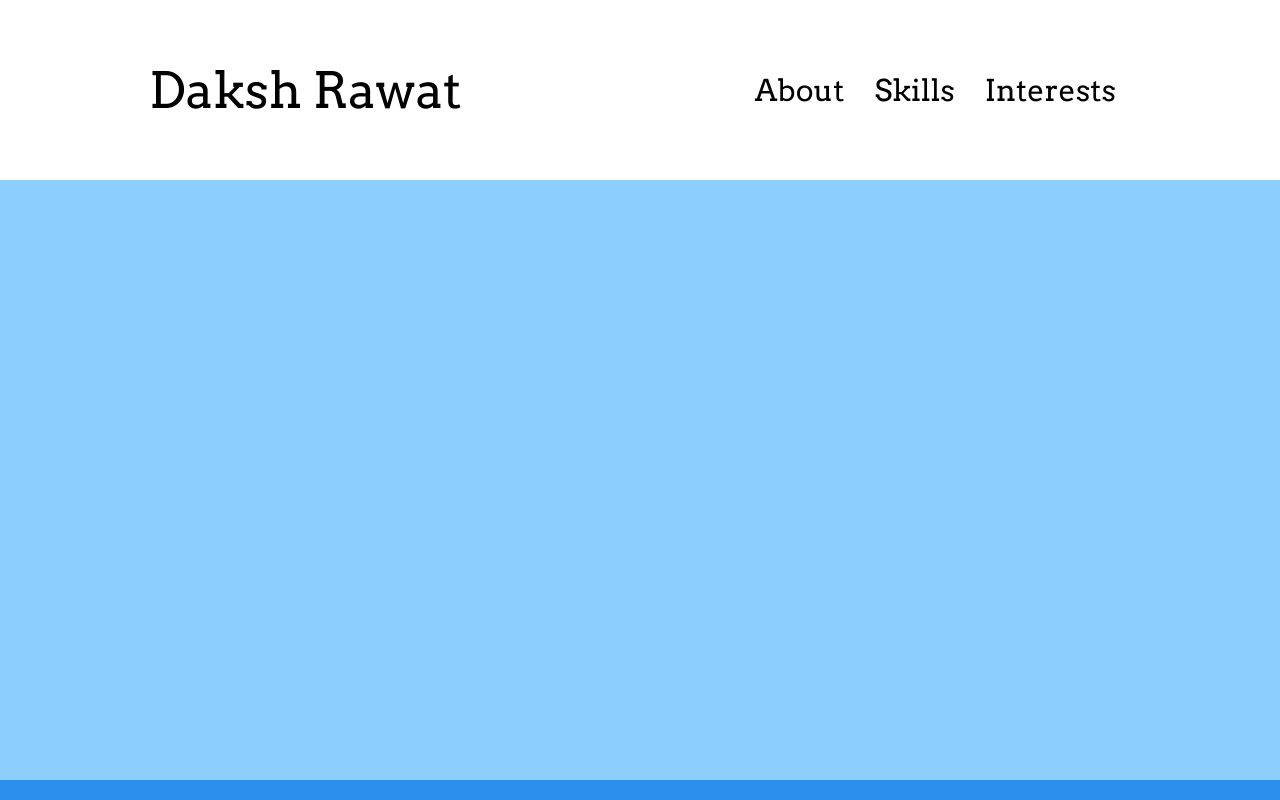
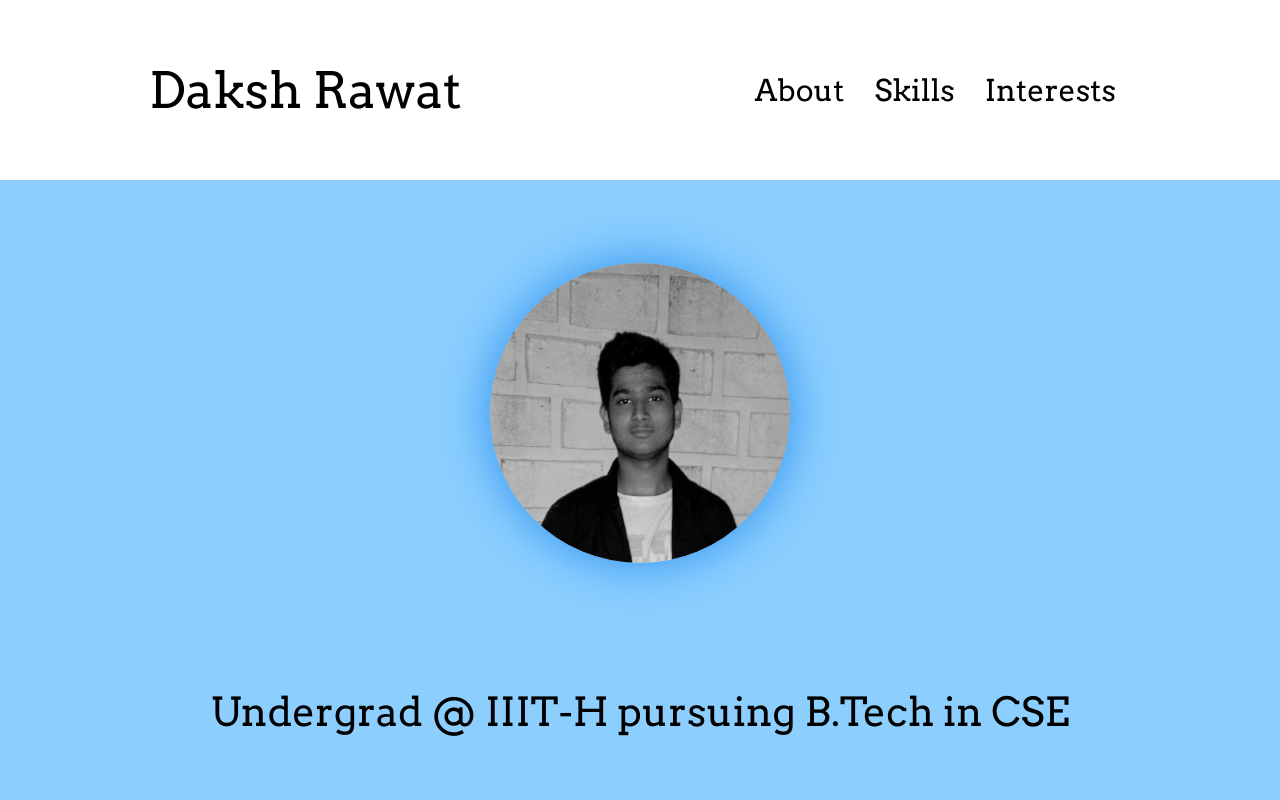
Before and after one commit to daksh0225/daksh0225.github.io, a plain HTML site: page index.html in a window 1280 px wide. Shown: the top 800 px of the page. Drawn offline with Linux system fonts and the light colour scheme.

Commit message:
lightblue done

```diff
--- a/css/footer.css
+++ b/css/footer.css
@@ -57,6 +57,7 @@
 	font-family: 'Arvo', serif;
 	font-size: 20px;
 	color: white;
+	border-radius: 5px;
 	transition: 0.3s;
 }
 #submit:hover{
--- a/css/main.css
+++ b/css/main.css
@@ -6,6 +6,23 @@ body{
 }
 .lightblue{
 	background-color: #8CCFFF;
+	display: flex;
+	flex-direction: column;
+	padding: 20px;
+	align-items: center;
+	justify-content: space-around;
+}
+.image{
+	height: 300px;
+	width: 300px;
+	overflow: hidden;
+	border-radius: 50%;
+	box-shadow: 0px 0px 50px #2B8FED;
+}
+.about {
+	font-family: 'Arvo', serif;
+	font-size: 40px;
+	/*color: white;*/
 }
 .blue{
 	background-color: #2B8FED;
--- a/index.html
+++ b/index.html
@@ -2,6 +2,7 @@
 <html>
 <head>
 	<title>Daksh Rawat</title>
+	<meta name="viewport" content="width=device-width, initial-scale=1">
 	<link rel="stylesheet" type="text/css" href="css/header.css">
 	<link rel="stylesheet" type="text/css" href="css/main.css">
 	<link rel="stylesheet" type="text/css" href="css/footer.css">
@@ -29,6 +30,12 @@
 		</div>
 	</div>
 	<div class="container lightblue">
+		<div class="image">
+			<img src="img/me5.jpg" alt="Daksh Rawat" width="100%">
+		</div>
+		<div class="about">
+			Undergrad @ IIIT-H pursuing B.Tech in CSE
+		</div>
 	</div>
 	<div class="container blue">
 	</div>
@@ -64,7 +71,7 @@
 					</a>
 				</div>
 			</div>
-			<div class="vl"></div>
+			<!-- <div class="vl"></div> -->
 			<div class="location">
 				<i class="material-icons" style="color:red;font-size:60px;">place</i>
 				<p class="address">258, Bakul Nivas, IIIT-H, Gachibowli, Hyderabad</p>
```
Also changed, not shown: img/me1.jpg (added), img/me2.jpg (added), img/me3.jpg (added), img/me4.jpg (added), img/me5.jpg (added).
